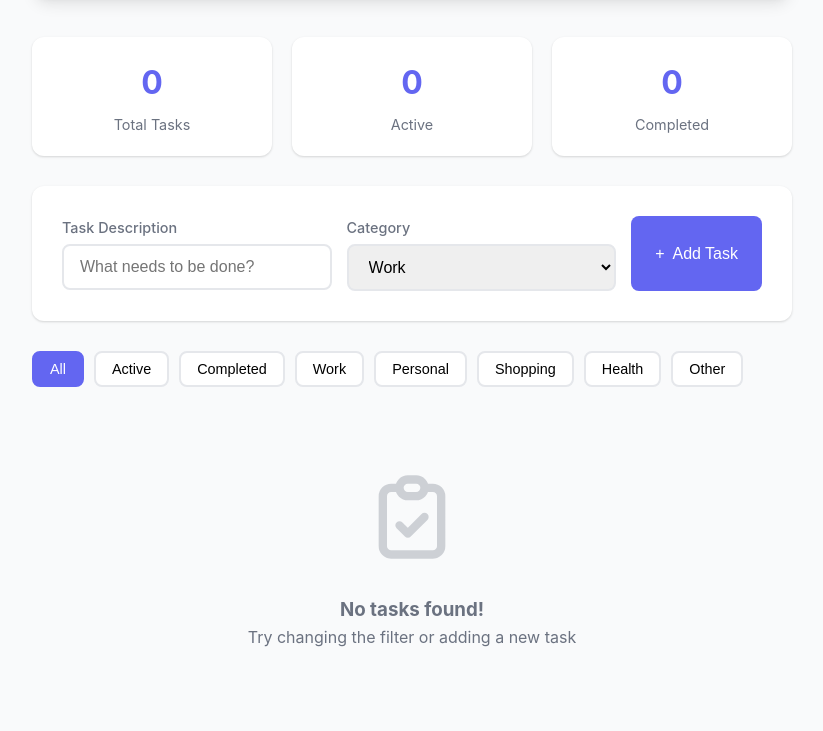
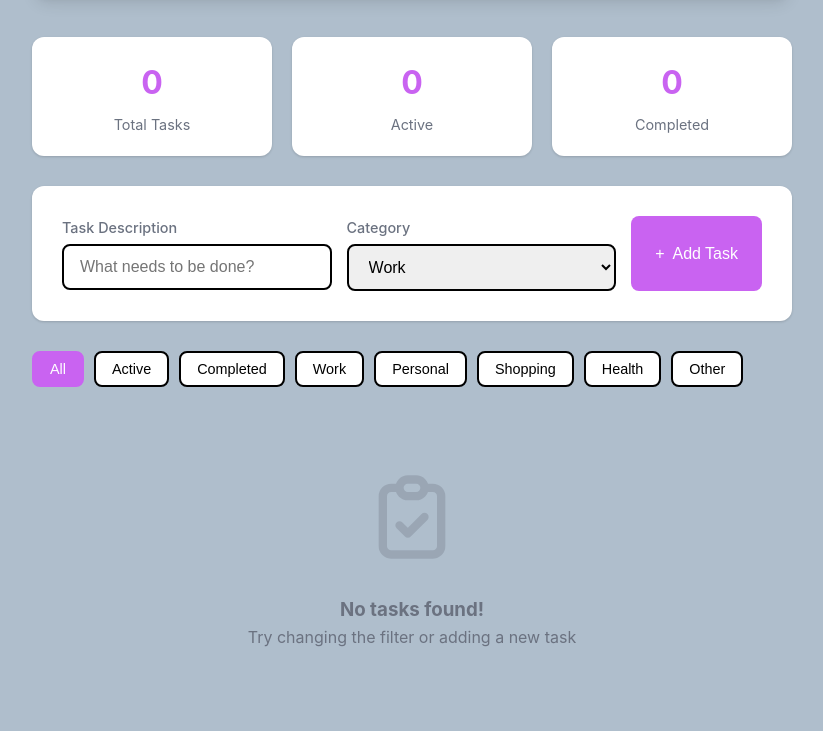
Before and after one commit to vinayaksutar/todo-app-example, a website: page index.html in a window 1280 px wide. Shown: the part 205-936 px from the top of the page, without its empty margins (228-1051 px from the left). Drawn offline with Linux system fonts and the light colour scheme.

Commit message:
Changed primary-color, primary-dark, bg-color and border-color

```diff
--- a/index.html
+++ b/index.html
@@ -59,15 +59,15 @@
         }
 
         :root {
-            --primary-color: #6366f1;
-            --primary-dark: #4f46e5;
+            --primary-color: #c963f1;
+            --primary-dark: #46b8e5;
             --success-color: #10b981;
             --danger-color: #ef4444;
-            --bg-color: #f9fafb;
+            --bg-color: #afbecc;
             --card-bg: #ffffff;
             --text-primary: #1f2937;
             --text-secondary: #6b7280;
-            --border-color: #e5e7eb;
+            --border-color: #000000;
             --shadow: 0 1px 3px 0 rgba(0, 0, 0, 0.1), 0 1px 2px 0 rgba(0, 0, 0, 0.06);
             --shadow-lg: 0 10px 15px -3px rgba(0, 0, 0, 0.1), 0 4px 6px -2px rgba(0, 0, 0, 0.05);
         }
```
